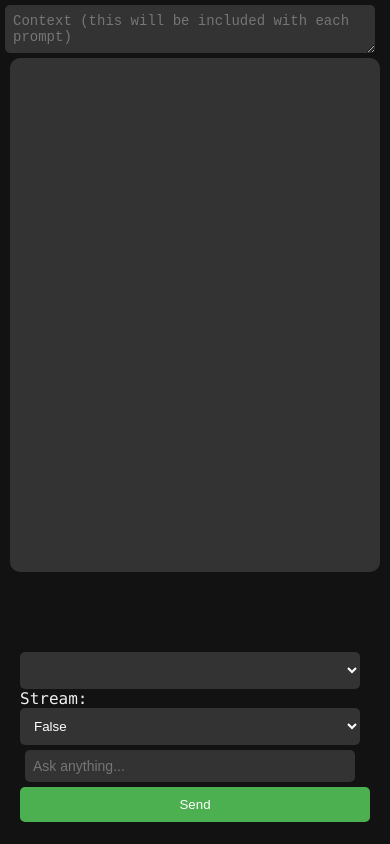
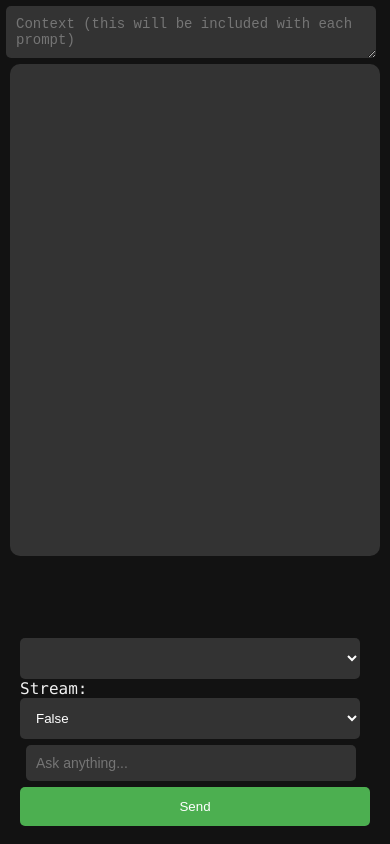
Before and after one commit to ziemowit-s/ollama_web_client, a plain HTML site: page index.html in a window 390 px wide. Drawn offline with Linux system fonts and the light colour scheme; no server answers.

Commit message:
for mobile frontend

```diff
--- a/styles.css
+++ b/styles.css
@@ -13,7 +13,7 @@ body, html {
 #contextArea, #input {
     background-color: #333;
     border: none;
-    padding: 10px;
+    padding: 12px;
     border-radius: 5px;
     margin: 10px;
     color: white;
@@ -36,7 +36,7 @@ body, html {
     overflow-y: auto;
     background-color: #333;
     border-radius: 10px;
-    padding: 10px;
+    padding: 12px;
     margin-bottom: 70px; /* Adjust based on the height of the inputArea */
 }
 
@@ -47,8 +47,8 @@ body, html {
     border-radius: 18px;
     max-width: 80%;
     word-wrap: break-word;
-    padding: 8px 12px;
-    margin: 4px 0;
+    padding: 10px 16px;
+    margin: 6px 0;
     display: flex;
 }
 
@@ -71,7 +71,7 @@ body, html {
     display: flex;
     align-items: center;
     justify-content: space-between;
-    padding: 10px 10px;
+    padding: 12px 10px;
 }
 
 #inputArea input {
@@ -80,7 +80,7 @@ body, html {
 }
 
 #inputArea button {
-    padding: 10px 20px;
+    padding: 12px 24px;
     background-color: #4CAF50;
     color: white;
     border: none;
@@ -93,7 +93,7 @@ body, html {
 }
 
 #inputArea select {
-    padding: 10px;
+    padding: 12px;
     background-color: #333;
     color: white;
     border: none;
@@ -104,8 +104,8 @@ body, html {
 /* Responsive design for mobile devices */
 @media (max-width: 600px) {
     #contextArea, #input {
-        margin: 5px;
-        padding: 8px;
+        margin: 6px;
+        padding: 10px;
         font-size: 14px;
     }
 
@@ -115,7 +115,7 @@ body, html {
     }
 
     #inputArea input {
-        margin-bottom: 5px;
+        margin-bottom: 6px;
     }
 
     #inputArea button {
```
